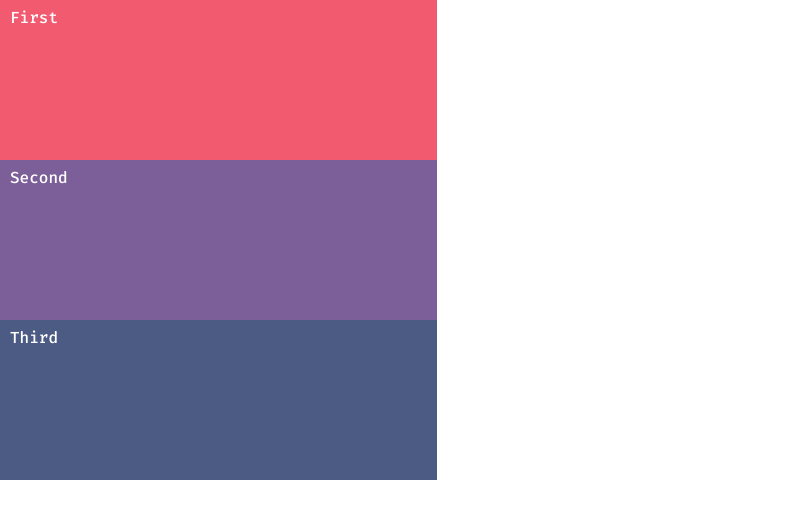
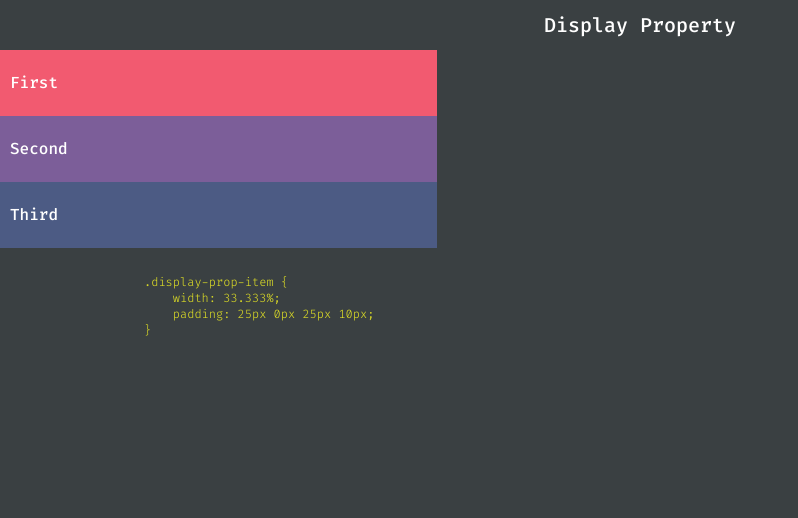
Before and after one commit to douglascastros/stopping-guessing, a plain HTML site: page index.html in a window 1280 px wide. Shown: the whole page, without its empty margins (0-798 px from the left). Drawn offline with Linux system fonts and the light colour scheme.

Commit message:
implementing display property samples

```diff
--- /dev/null
+++ b/css/code.css
@@ -0,0 +1,7 @@
+.code-formatted {
+    font-weight: 100;
+    padding-top: 10px;
+    font-size: 12px;
+    line-height: 16px;
+    color: #D8D827;
+}
--- a/css/display-prop.css
+++ b/css/display-prop.css
@@ -4,10 +4,8 @@
 }
 
 .display-prop-item {
-    height: 150px;
     width: 33.333%;
-    padding-top: 10px;
-    padding-left: 10px;
+    padding: 25px 0px 25px 10px;
 }
 
 .display-prop-item.-first {
--- /dev/null
+++ b/css/main.css
@@ -0,0 +1,3 @@
+body {
+    background-color: #3A4042;
+}
--- /dev/null
+++ b/css/section.css
@@ -0,0 +1,8 @@
+.section-title {
+    padding-top: 15px;
+    padding-bottom: 15px;
+    color: #FFF;
+    text-align: center;
+    align-content: center;
+    font-size: 20px;
+}
--- a/index.html
+++ b/index.html
@@ -9,11 +9,15 @@
     <link rel="preconnect" href="https://fonts.gstatic.com" crossorigin>
     <link href="https://fonts.googleapis.com/css2?family=Fira+Code:wght@300;500&display=swap" rel="stylesheet">
     <link rel="stylesheet" href="css/reset.css">
+    <link rel="stylesheet" href="css/main.css">
+    <link rel="stylesheet" href="css/section.css">
+    <link rel="stylesheet" href="css/code.css">
     <link rel="stylesheet" href="css/display-prop.css">
 </head>
 
 <body>
-    <section class="display-prop">
+    <section class="display-prop" title="Display Property">
+        <h2 class="section-title">Display Property</h2>
         <div class="display-prop-item -first">
             <span>First</span>
         </div>
@@ -23,6 +27,16 @@
         <div class="display-prop-item -third">
             <span>Third</span>
         </div>
+        <div class="display-sample">
+            <pre class="code-formatted">
+                <code>
+                    .display-prop-item {
+                        width: 33.333%;
+                        padding: 25px 0px 25px 10px;
+                    }
+                </code>
+            </pre>
+        </div>
     </section>
 </body>
 
```
